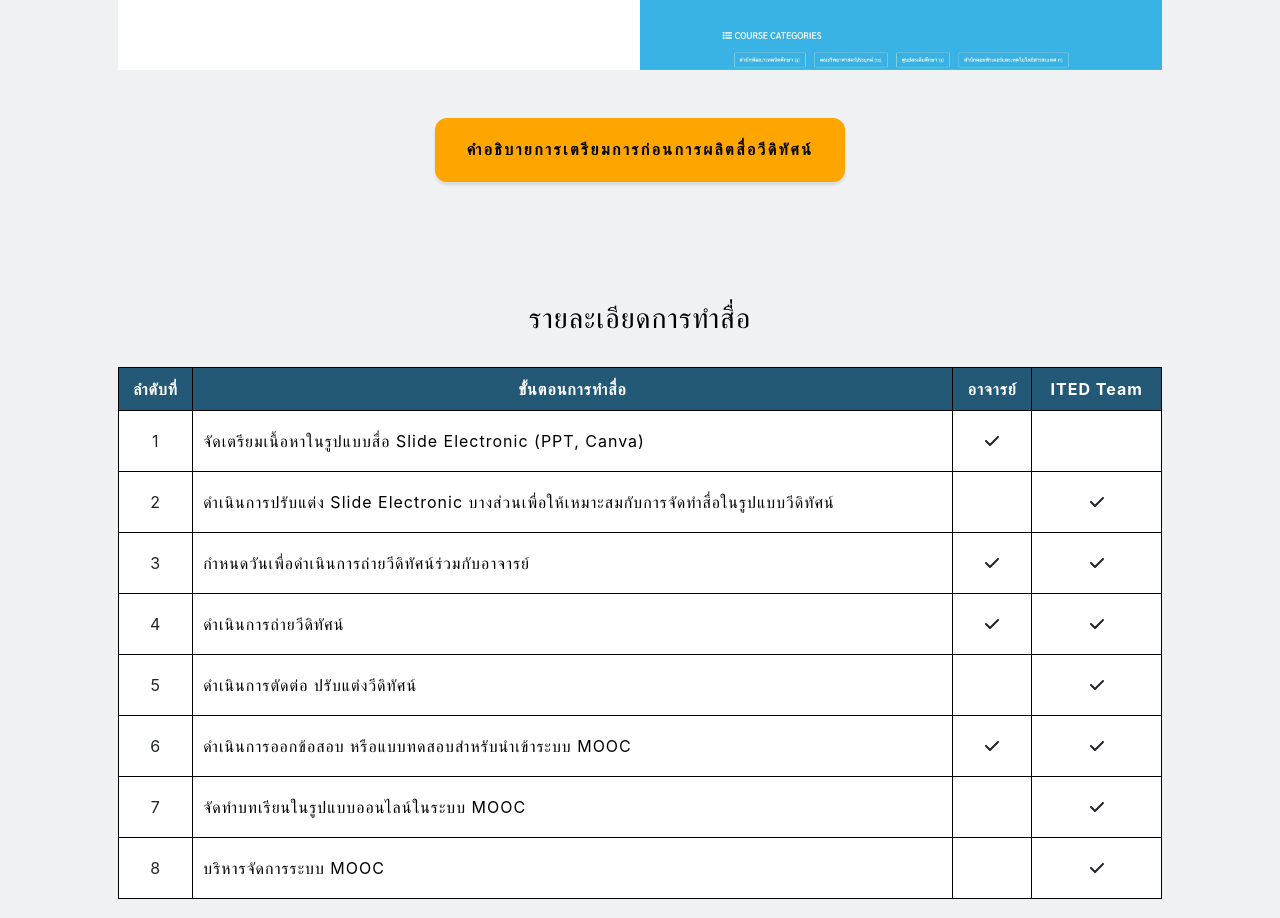
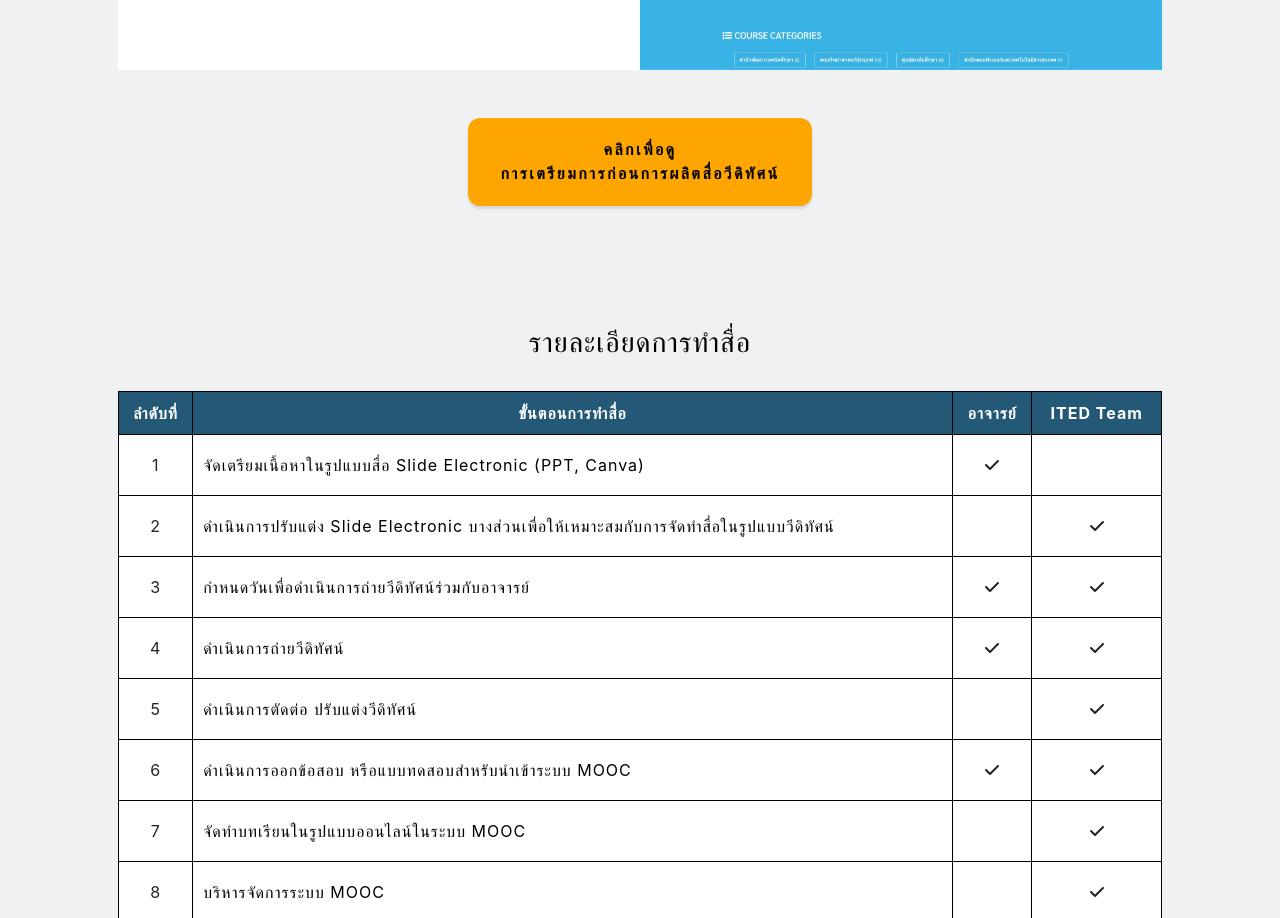
Before and after one commit to itedmooc/fbmsg, a React (Create React App) app: page / in a window 1280 px wide. Shown: the part 3927-4845 px from the top of the page. Built offline with nearby package versions, Linux system fonts and the light colour scheme.

Commit message:
Initital commit

```diff
--- a/src/components/Home.js
+++ b/src/components/Home.js
@@ -8,11 +8,13 @@ import Contact from "./Contact";
 import Footer from "./Footer";
 import FacebookProvider from "./FBLive";
 import ScrollToTop from './ScrollToTop';
+import ScrollToTopBtn from './ScrollToTopBtn';
 
 function Home() {
   return (
     <>
       <ScrollToTop />
+      <ScrollToTopBtn />
       <Header />
       <Project />
       <About />
--- a/src/components/ScrollToTopBtn.js
+++ b/src/components/ScrollToTopBtn.js
@@ -1,9 +1,7 @@
 import React, { useState, useEffect } from "react";
 import { FaAngleUp } from "react-icons/fa";
 
-import "./index.css";
-
-const ScrollToTop = () => {
+const ScrollToTopBtn = () => {
     const [showTopBtn, setShowTopBtn] = useState(false);
     useEffect(() => {
         window.addEventListener("scroll", () => {
@@ -32,4 +30,4 @@ const ScrollToTop = () => {
         </div>
     );
 };
-export default ScrollToTop;
+export default ScrollToTopBtn;
--- a/src/components/Step.js
+++ b/src/components/Step.js
@@ -134,7 +134,7 @@ function Step() {
           <br></br><br></br>
           <div class="text-center mb-4 mb-lg-12 align-items-center">
             <Link to="/StepProcess">
-              <button class="textblackup fw-semibold btn bround">คำอธิบายการเตรียมการก่อนการผลิตสื่อวีดิทัศน์</button>
+              <button class="textblackup fw-semibold btn bround">คลิกเพื่อดู <br></br>การเตรียมการก่อนการผลิตสื่อวีดิทัศน์</button>
             </Link>
           </div>
           <br></br> <br></br> <br></br>
```
Also changed, not shown: public/css/styles.css, src/components/StepProcess.js (line endings or trailing spaces).
